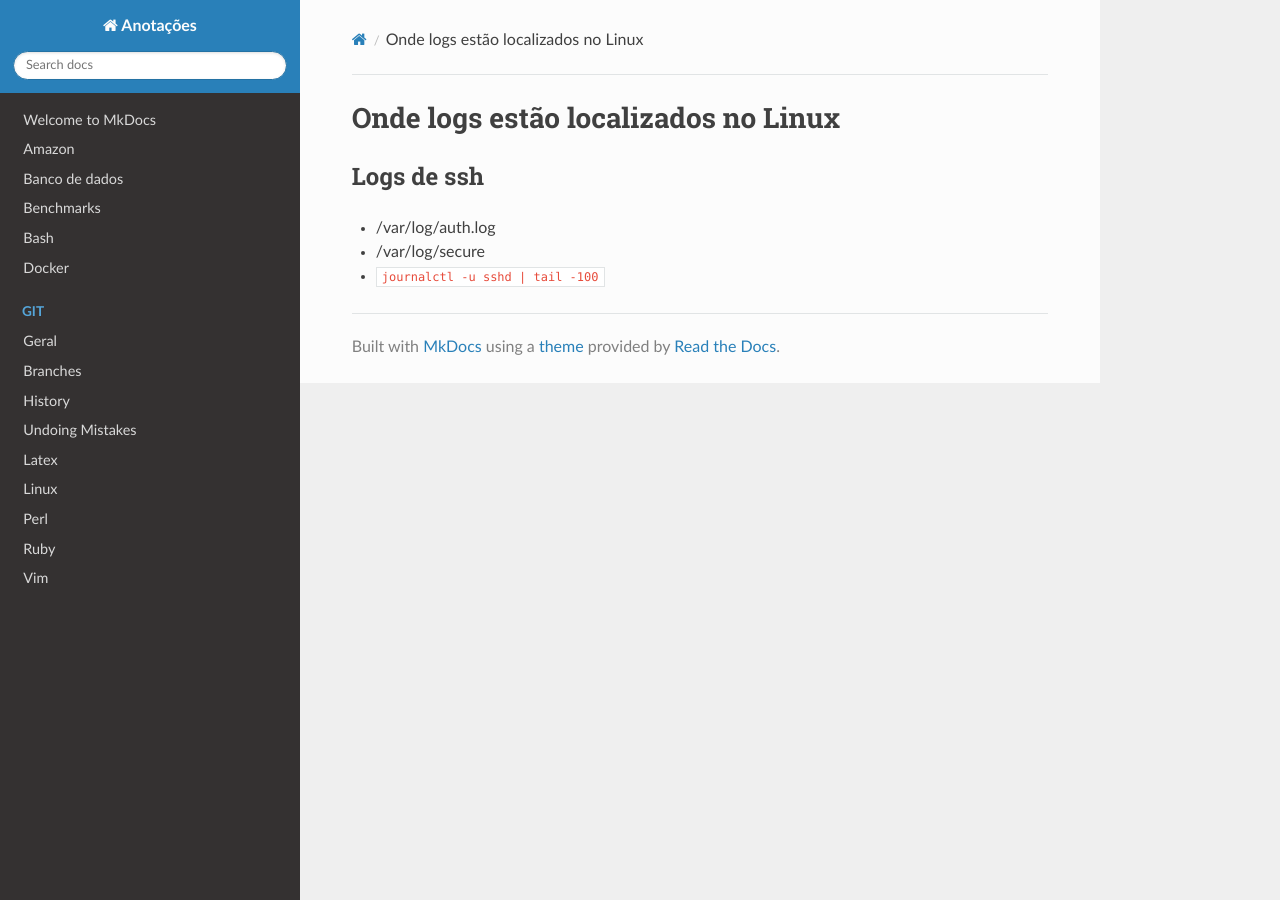
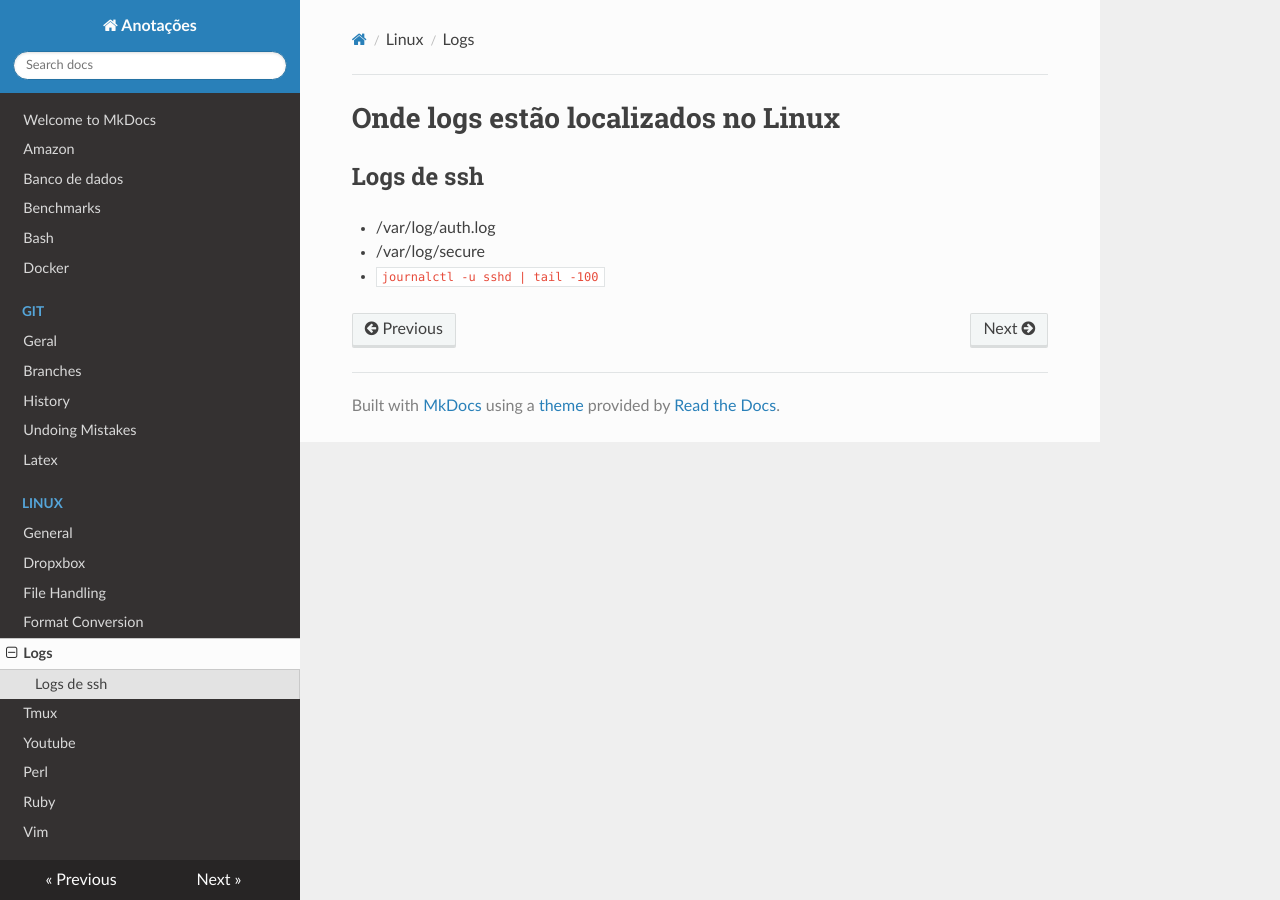
Before and after one commit to hposca/useful_notes, an MkDocs documentation site: the page built from docs/linux/logs.md, in a window 1280 px wide. Built offline with MkDocs 1.6.1, drawn with Linux system fonts in a browser that asks for light colours; nearby versions of some CDN libraries; old or Windows-style settings are respelled for this version of MkDocs.

Commit message:
Fixing Linux folder structure

```diff
--- a/mkdocs.yml
+++ b/mkdocs.yml
@@ -12,7 +12,14 @@ pages:
   - History: 'git/history.md'
   - Undoing Mistakes: 'git/undoing.md'
 - Latex: 'latex.md'
-- Linux: 'linux.md'
+- Linux:
+  - General: 'linux/index.md'
+  - Dropxbox: 'linux/dropbox.md'
+  - File Handling: 'linux/file_handling.md'
+  - Format Conversion: 'linux/format_conversions.md'
+  - Logs: 'linux/logs.md'
+  - Tmux: 'linux/tmux.md'
+  - Youtube: 'linux/youtube.md'
 - Perl: 'perl.md'
 - Ruby: 'ruby.md'
 - Vim: 'vim.md'
```
Also changed, not shown: docs/linux/index.md (renamed from docs/linux.md), docs/linux/logs.md (renamed from docs/logs_linux.md).
